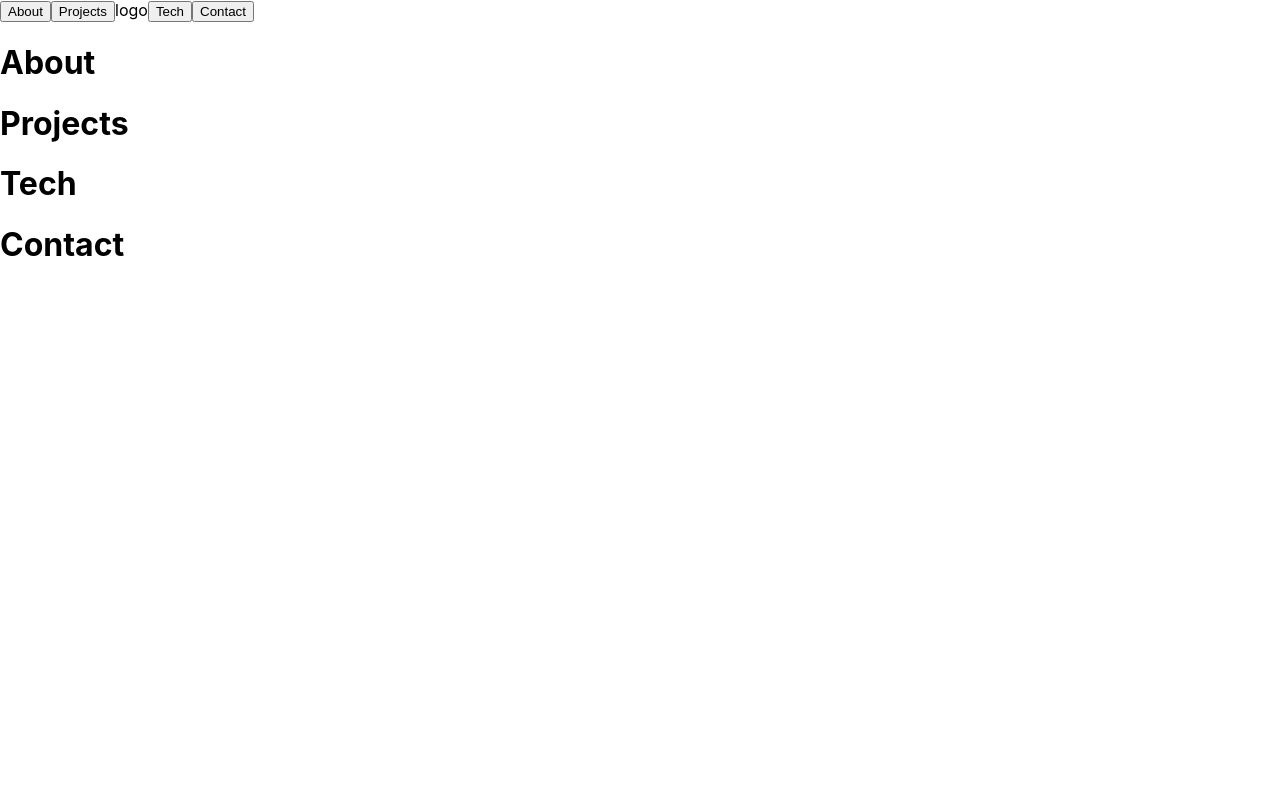
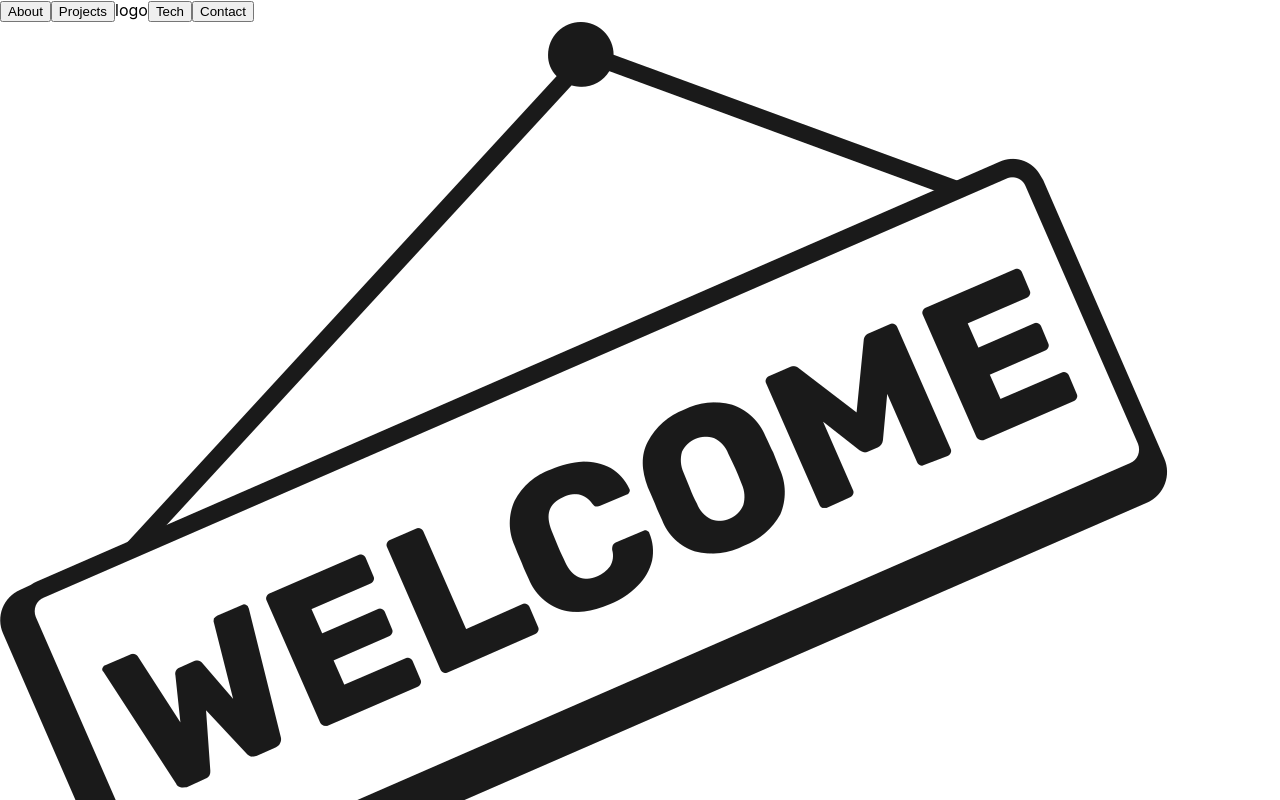
Before and after one commit to limatfc/portfolio, a React (Create React App) app: page / in a window 1280 px wide. Shown: the top 800 px of the page. Built offline with nearby package versions, Linux system fonts and the light colour scheme.

Commit message:
adding files for component creation

```diff
--- /dev/null
+++ b/src/components/NavigationBar.jsx
@@ -0,0 +1,11 @@
+export default function NavigationBar() {
+  return (
+    <div className="navigation-bar">
+      <button>About</button>
+      <button>Projects</button>
+      <span>logo</span>
+      <button>Tech</button>
+      <button>Contact</button>
+    </div>
+  );
+}
--- a/src/screens/Hero.jsx
+++ b/src/screens/Hero.jsx
@@ -1,11 +1,22 @@
+import NavigationBar from "../components/NavigationBar";
+import heroMainImage from "../assets/hero-main-image.png";
+import heroHoverImage from "../assets/hero-hover-image.png";
+
 export default function Hero() {
   return (
-    <div className="navigation-bar">
-      <button>About</button>
-      <button>Projects</button>
-      <span>logo</span>
-      <button>Tech</button>
-      <button>Contact</button>
-    </div>
+    <section className="hero-wrapper">
+      <NavigationBar />
+      <img
+        src={heroHoverImage}
+        alt="welcome written inside a black frame. The frame is hanging from a nail."
+      />
+      <img
+        src={heroMainImage}
+        alt="a girl with a ponytail using a green computer and making anotations on a green notebook."
+      />
+      <h1>
+        Hello, my name is Thaísa, and I am a frontend developer from Brazil.
+      </h1>
+    </section>
   );
 }
```
Also changed, not shown: src/assets/hero-hover-image.png (added), src/assets/hero-main-image.png (added), src/styles/components/Navigation.modules.css (added), src/styles/screens/Hero.modules.css (added).
